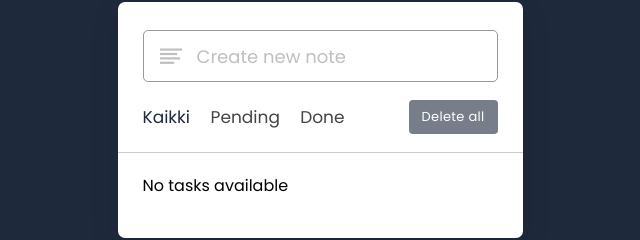
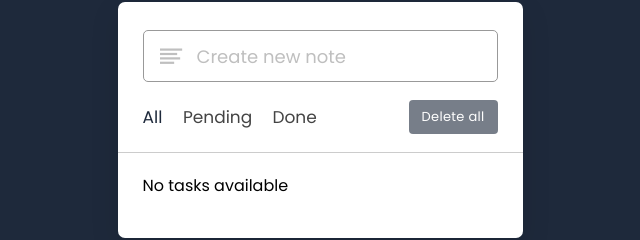
Before and after one commit to flippy873/muistiinpano-app, a plain HTML site: page index.html in a window 1280 px wide. Shown: the part 135-375 px from the top of the page, without its empty margins (320-960 px from the left). Drawn offline with nearby package versions, Linux system fonts and the light colour scheme.

Commit message:
Update index.html

```diff
--- a/index.html
+++ b/index.html
@@ -21,7 +21,7 @@
         <div class="controls">
             <div class="filters">
                 <span id="all" class="active">
-                    Kaikki
+                    All
                 </span>
                 <span id="pending">Pending</span>
                 <span id="completed">Done</span>
```
